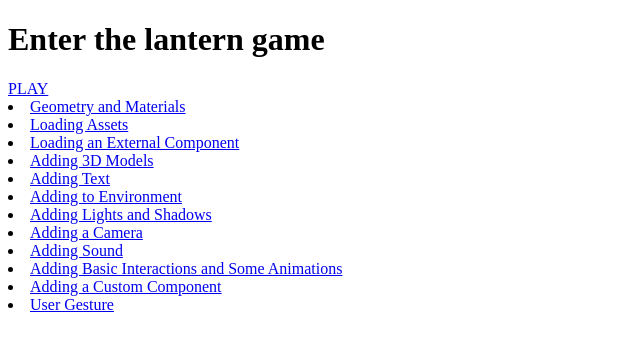
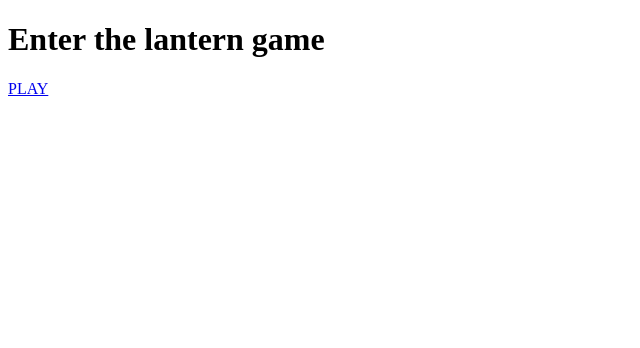
Before and after one commit to Sheensbeans/Lantern, a website: page public/index.html in a window 1280 px wide. Shown: the whole page, without its empty margins (0-640 px from the left). Drawn offline with Linux system fonts and the light colour scheme.

Commit message:
Add files via upload

```diff
--- a/public/index.html
+++ b/public/index.html
@@ -7,20 +7,6 @@
     <body>
       <h1> Enter the lantern game</h1>
       <a href="Lantern.html">PLAY</a>
-        <li><a href="01_GeometryAndMaterials.html">Geometry and Materials</a></li>
-        <li><a href="02_Assets.html">Loading Assets</a></li>
-        <li><a href="03_ExternalComponent.html">Loading an External Component</a></li>
-        <li><a href="04_3DModels.html">Adding 3D Models</a></li>
-        <li><a href="05_Text.html">Adding Text</a></li>
-        <li><a href="06_Environment.html">Adding to Environment</a></li>
-        <li><a href="07_LightAndShadow.html">Adding Lights and Shadows</a></li>
-        <li><a href="08_Camera.html">Adding a Camera</a></li>
-        <li><a href="09_Sound.html">Adding Sound</a></li>
-        <li><a href="10_InteractionAndAnimation.html">Adding Basic Interactions and Some Animations</a></li>
-        <li><a href="11_CustomComponent.html">Adding a Custom Component</a></li>
-        <li><a href="12_UserGesture.html">User Gesture</a></li>
-      </ol>
-
      <!--
       <ul>
         <li><a href="https://aframe.io/docs/1.2.0/introduction/interactions-and-controllers.html">Interactions!</a></li> A huge part of truly using VR for learning but we just don't have time in 1hr to get here.
```
Also changed, not shown: public/Lantern.html (+10 -6 lines), public/js/spawn_lantern.js (+6 -6 lines).
